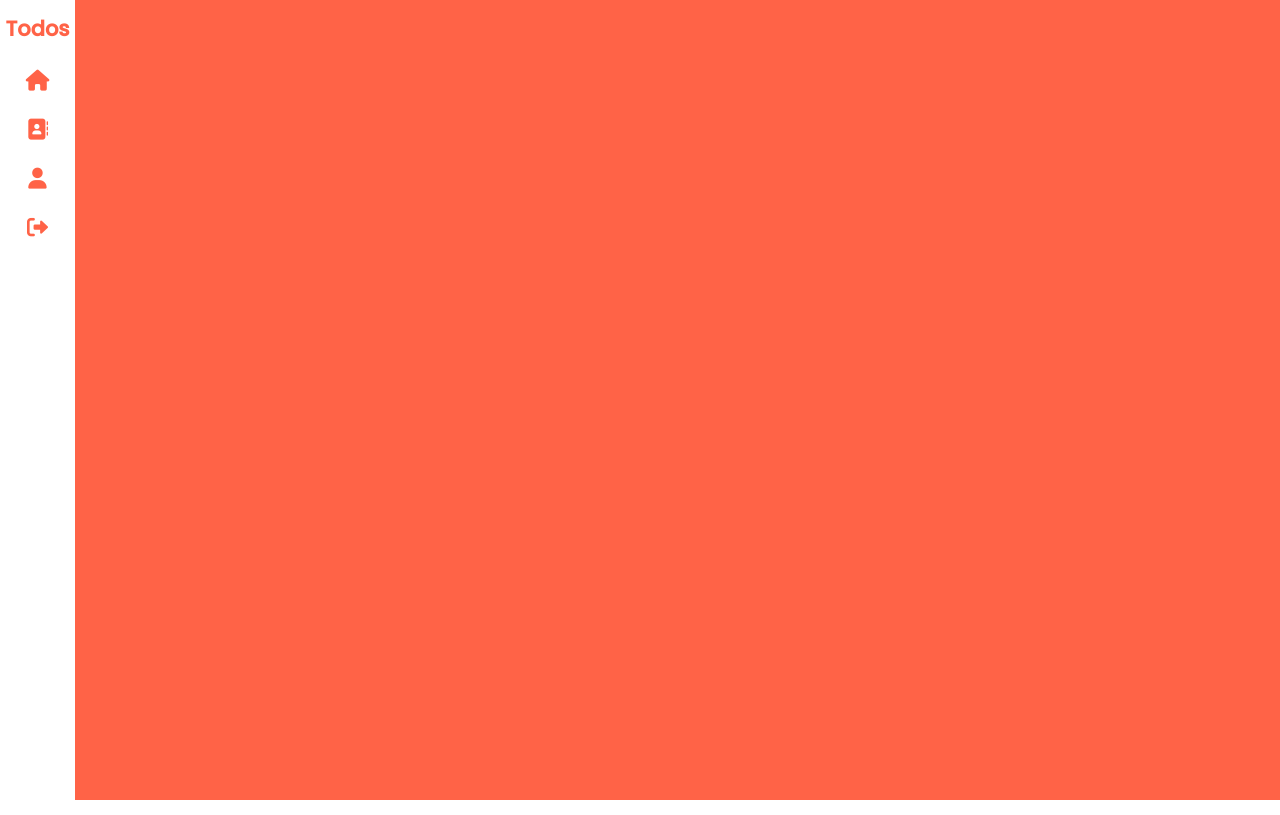
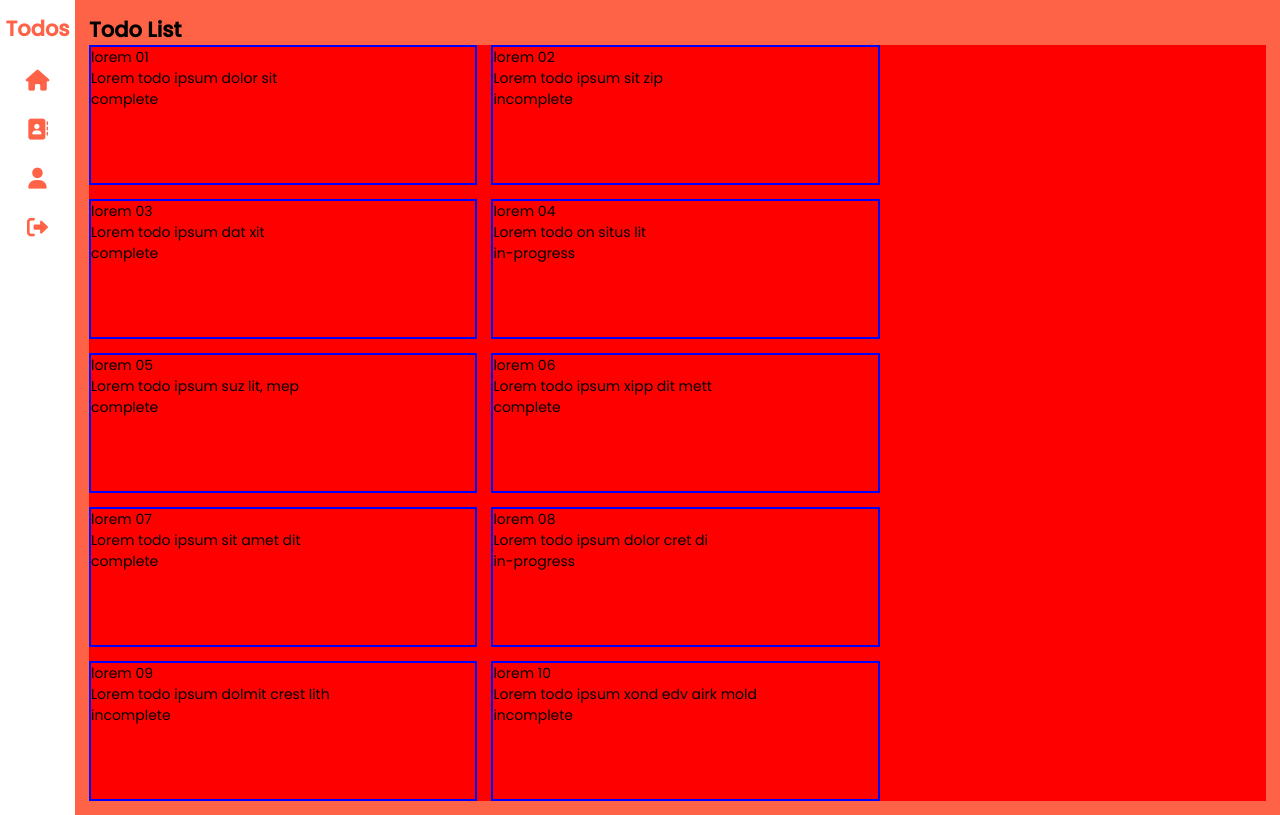
Before and after one commit to Kauan-Azevedo/todo-local, an Angular app: page / in a window 1280 px wide. Built offline with nearby package versions, Linux system fonts and the light colour scheme.

Commit message:
initial commit V2

```diff
--- a/src/app/app.component.html
+++ b/src/app/app.component.html
@@ -24,6 +24,6 @@
   </nav>
 </header>
 <main (click)="closeNav()">
-
+  <app-todo></app-todo>
 </main>
 <footer></footer>
--- /dev/null
+++ b/src/app/interfaces/todo.interface.ts
@@ -0,0 +1,6 @@
+export interface Todo {
+  id: number;
+  title: string;
+  description: string;
+  status: 'complete' | 'incomplete' | 'in-progress';
+}
--- /dev/null
+++ b/src/app/mock/todos.mock-list.ts
@@ -0,0 +1,64 @@
+import { Todo } from '../interfaces/todo.interface';
+
+export const TODOS: Todo[] = [
+  {
+    id: 1,
+    title: 'lorem 01',
+    description: 'Lorem todo ipsum dolor sit',
+    status: 'complete',
+  },
+  {
+    id: 2,
+    title: 'lorem 02',
+    description: 'Lorem todo ipsum sit zip',
+    status: 'incomplete',
+  },
+  {
+    id: 3,
+    title: 'lorem 03',
+    description: 'Lorem todo ipsum dat xit',
+    status: 'complete',
+  },
+  {
+    id: 4,
+    title: 'lorem 04',
+    description: 'Lorem todo on situs lit',
+    status: 'in-progress',
+  },
+  {
+    id: 5,
+    title: 'lorem 05',
+    description: 'Lorem todo ipsum suz lit, mep',
+    status: 'complete',
+  },
+  {
+    id: 6,
+    title: 'lorem 06',
+    description: 'Lorem todo ipsum xipp dit mett',
+    status: 'complete',
+  },
+  {
+    id: 7,
+    title: 'lorem 07',
+    description: 'Lorem todo ipsum sit amet dit',
+    status: 'complete',
+  },
+  {
+    id: 8,
+    title: 'lorem 08',
+    description: 'Lorem todo ipsum dolor cret di',
+    status: 'in-progress',
+  },
+  {
+    id: 9,
+    title: 'lorem 09',
+    description: 'Lorem todo ipsum dolmit crest lith',
+    status: 'incomplete',
+  },
+  {
+    id: 10,
+    title: 'lorem 10',
+    description: 'Lorem todo ipsum xond edv airk mold',
+    status: 'incomplete',
+  },
+];
--- a/src/app/todo/todo.component.css
+++ b/src/app/todo/todo.component.css
@@ -0,0 +1,16 @@
+.todos-container {
+  width: 100%;
+  display: flex;
+  flex-wrap: wrap;
+  gap: 1rem;
+  background-color: red;
+}
+
+.todos {
+  min-width: 33%;
+  height: 140px;
+  display: flex;
+  flex-wrap: wrap;
+  flex-direction: column;
+  border: 2px solid blue;
+}
--- a/src/app/todo/todo.component.html
+++ b/src/app/todo/todo.component.html
@@ -1 +1,10 @@
-<p>todo works!</p>
+<section class="todoList-section">
+  <h1>Todo List</h1>
+  <div class="todos-container">
+    <div class="todos" *ngFor="let todo of todos">
+      <p>{{ todo.title }}</p>
+      <p>{{ todo.description }}</p>
+      <p>{{ todo.status }}</p>
+    </div>
+  </div>
+</section>
--- a/src/app/todo/todo.component.ts
+++ b/src/app/todo/todo.component.ts
@@ -1,10 +1,35 @@
-import { Component } from '@angular/core';
+import { Component, OnInit } from '@angular/core';
+import { Todo } from '../interfaces/todo.interface';
+import { TodoService } from './todo.service';
 
 @Component({
   selector: 'app-todo',
   templateUrl: './todo.component.html',
-  styleUrls: ['./todo.component.css']
+  styleUrls: ['./todo.component.css'],
 })
 export class TodoComponent {
+  todos: Todo[] = [];
+  constructor(private readonly todoService: TodoService) {}
 
+  ngOnInit() {
+    this.getTodos();
+  }
+
+  getTodos() {
+    this.todoService.getTodos().subscribe((todos) => {
+      this.todos = todos;
+    });
+  }
+
+  sendTodo() {
+    this.todoService.sendTodo();
+  }
+
+  updateTodo() {
+    this.todoService.updateTodo();
+  }
+
+  deleteTodo() {
+    this.todoService.deleteTodo();
+  }
 }
--- a/src/app/todo/todo.service.ts
+++ b/src/app/todo/todo.service.ts
@@ -1,9 +1,28 @@
 import { Injectable } from '@angular/core';
+import { TODOS } from '../mock/todos.mock-list';
+import { Todo } from '../interfaces/todo.interface';
+import { Observable, of } from 'rxjs';
 
 @Injectable({
-  providedIn: 'root'
+  providedIn: 'root',
 })
 export class TodoService {
+  constructor() {}
 
-  constructor() { }
+  getTodos(): Observable<Todo[]> {
+    const todos = of(TODOS);
+    return todos;
+  }
+
+  sendTodo() {
+    return console.log('todo dent');
+  }
+
+  updateTodo() {
+    return console.log('todo updated');
+  }
+
+  deleteTodo() {
+    return console.log('todo deleted');
+  }
 }
--- a/src/styles.css
+++ b/src/styles.css
@@ -27,7 +27,7 @@ ul {
 }
 
 header {
-  position: absolute;
+  position: fixed;
   top: 0px;
   left: 0px;
   height: 100%;
@@ -89,10 +89,18 @@ header nav ul li:hover {
   cursor: pointer;
 }
 
+header.expand + main {
+  --width-area: calc(100% - 260px);
+  margin-left: 260px;
+  transition: 500ms cubic-bezier(0.6, -0.28, 0.74, 0.05);
+}
+
 main {
   --width-area: calc(100% - var(--nav-width));
   width: var(--width-area);
   min-height: 100vh;
   margin-left: var(--nav-width);
+  padding: 1rem;
   background-color: var(--primary-color);
+  transition: 500ms cubic-bezier(0.6, -0.28, 0.74, 0.05);
 }
```
Also changed, not shown: src/app/app.module.ts (+5 -10 lines).
